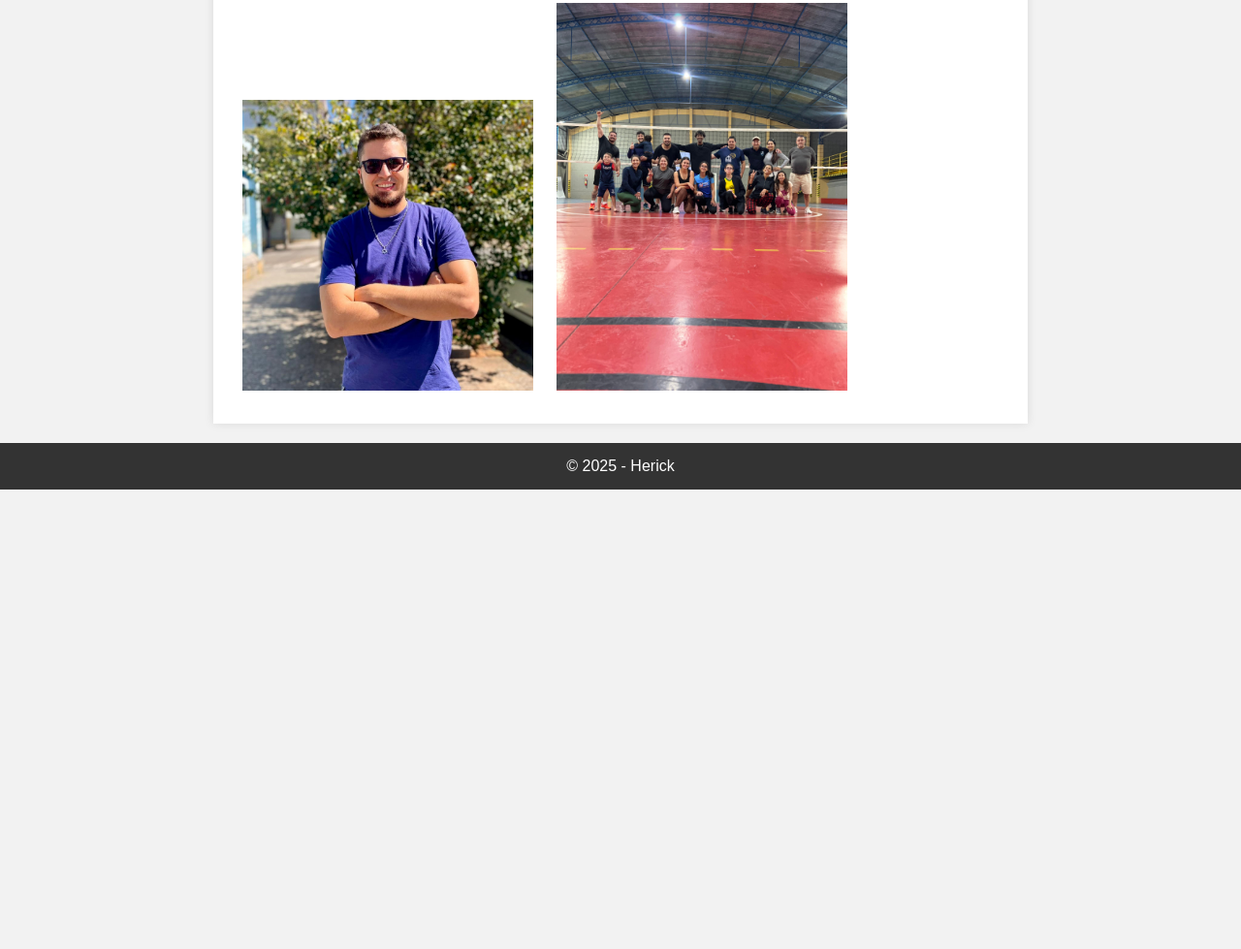
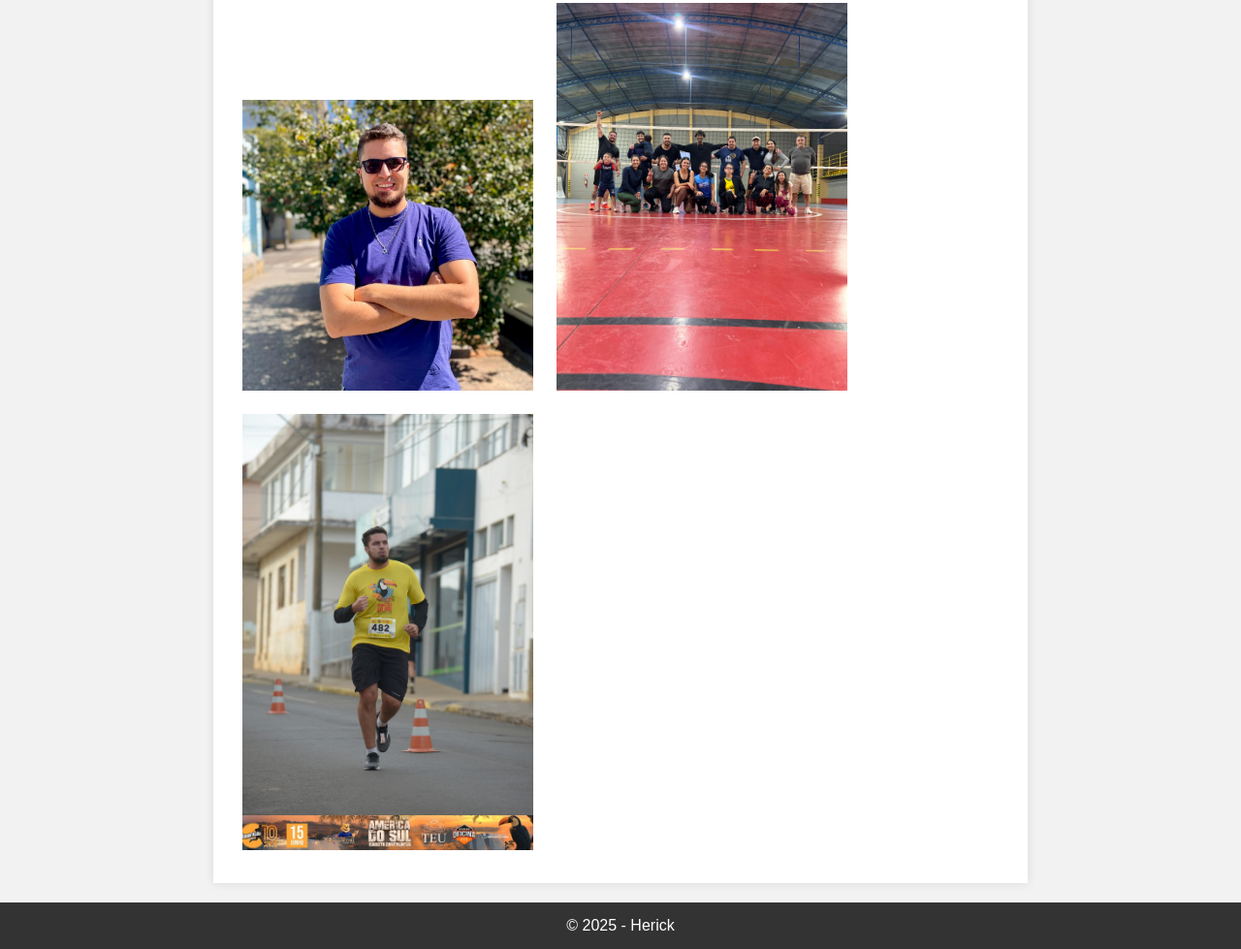
Before and after one commit to Herick-Lucas/Hericklucas, a plain HTML site: page sobre.html in a window 1280 px wide. Shown: the part 606-1585 px from the top of the page at 97% size. Before the commit the page ends 1111 px from the top, so only its background shows below. Drawn offline with Linux system fonts and the light colour scheme.

Commit message:
Update sobre.html

```diff
--- a/sobre.html
+++ b/sobre.html
@@ -48,6 +48,7 @@
         <!-- Espaços reservados para imagens -->
         <img src="img/foto1.jpeg" alt="Foto pessoal" style="max-width: 300px; margin: 10px;">
         <img src="img/foto2.jpeg" alt="Foto com família ou amigos" style="max-width: 300px; margin: 10px;">
+        <img src="img/foto3.jpeg" alt="Foto correndo" style="max-width: 300px; margin: 10px;">
     </section>
 </main>
 <footer>
```
